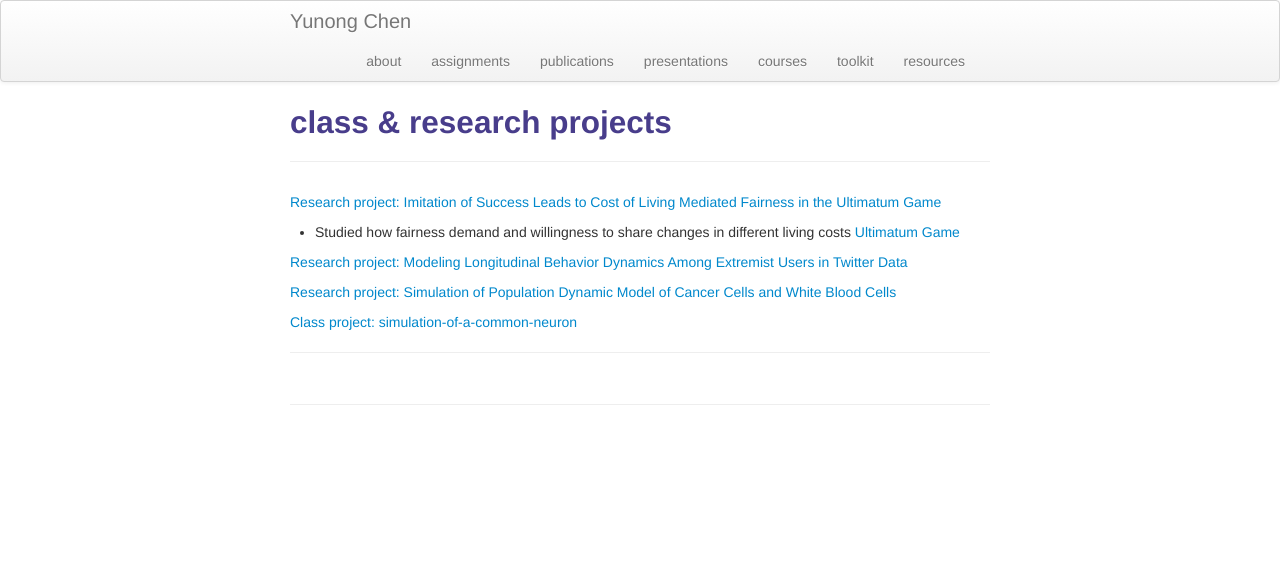
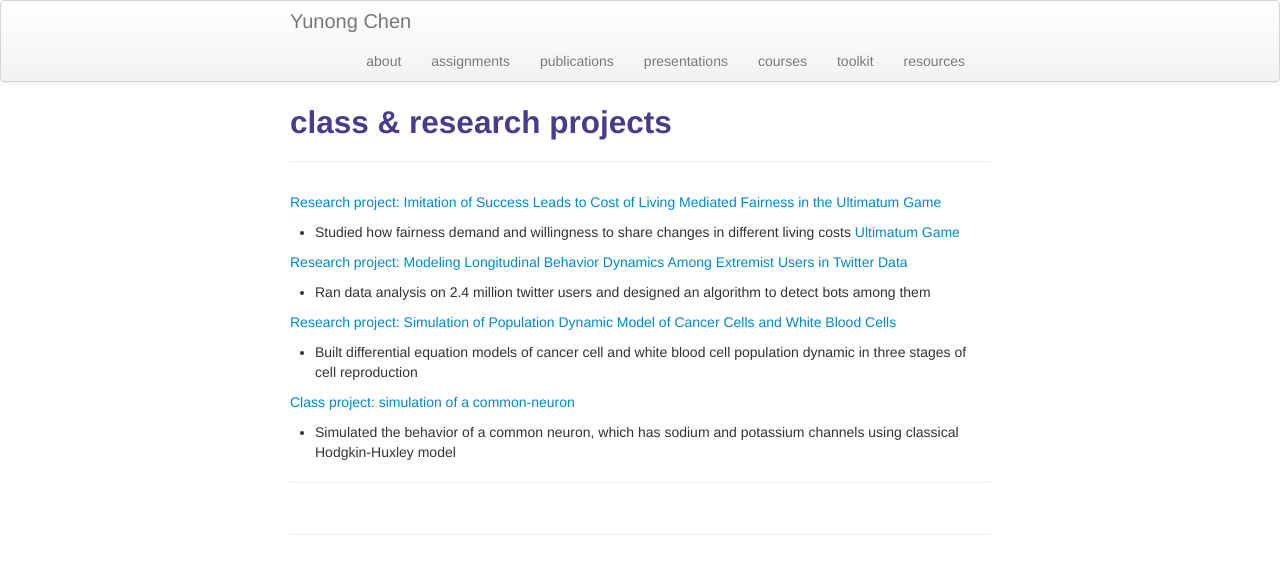
Before and after one commit to yunongch/yunongch.github.io, a Jekyll site: the page built from pages/assignments.md, in a window 1280 px wide. Shown: the top 574 px of the page. Built offline with Jekyll 4.4.1, drawn with Linux system fonts in a browser that asks for light colours.

Commit message:
Update assignments.md

```diff
--- a/pages/assignments.md
+++ b/pages/assignments.md
@@ -16,11 +16,19 @@ description: Ben Harvey's assignments
 
 [Research project: Modeling Longitudinal Behavior Dynamics Among Extremist Users in Twitter Data](https://github.com/yunongch/twitter-study/blob/main/README.md)
 
+* Ran data analysis on 2.4 million twitter users and designed an algorithm to detect bots among them
+
 
 
 [Research project: Simulation of Population Dynamic Model of Cancer Cells and White Blood Cells](https://github.com/yunongch/cancer-cell-population-dynamic#readme)
 
-[Class project: simulation-of-a-common-neuron](https://github.com/yunongch/simulation-of-a-common-neuron/new/main?readme=1)
+* Built differential equation models of cancer cell and white blood cell population dynamic in three stages of cell reproduction
+
+
+
+[Class project: simulation of a common-neuron](https://github.com/yunongch/simulation-of-a-common-neuron/new/main?readme=1)
+
+* Simulated the behavior of a common neuron, which has sodium and potassium channels using classical Hodgkin-Huxley model
 
 
 ---
```
